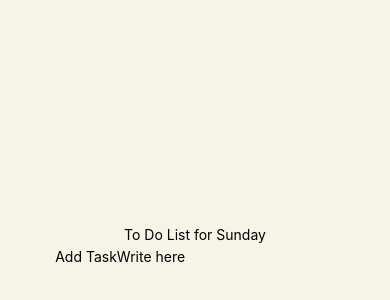
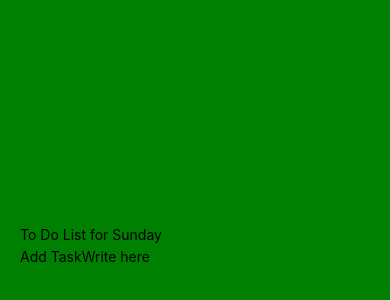
Before and after one commit to KarolyJ/ToDoList-App, a React Native app: screen / in a window 390 px wide. Shown: the part 174-474 px from the top of the page. Built offline with nearby package versions, Linux system fonts and the light colour scheme.

Commit message:
removed styles from container

```diff
--- a/App.js
+++ b/App.js
@@ -1,6 +1,5 @@
 import { StatusBar } from "expo-status-bar";
 import {
-  Button,
   StyleSheet,
   Text,
   TextInput,
@@ -10,10 +9,7 @@ import {
 } from "react-native";
 import { useState } from "react";
 
-import ListItem from "./components/ListItem";
-
 const today = new Date();
-let nextId = 0;
 
 function formatDate(date) {
   return new Intl.DateTimeFormat("en-US", { weekday: "long" }).format(date);
@@ -52,7 +48,7 @@ export default function App() {
   return (
     <View style={styles.container}>
       <Text style={styles.h1}>To Do List for {formatDate(today)}</Text>
-      <View style={styles.mainContainer}>
+      <View>
         <FlatList
           data={ToDoList}
           renderItem={renderItem}
@@ -78,9 +74,9 @@ export default function App() {
 const styles = StyleSheet.create({
   container: {
     flex: 1,
-    backgroundColor: "#f5f4e6",
-    alignItems: "center",
+    backgroundColor: "green",
     justifyContent: "center",
+    padding: 20,
   },
   mainContainer: {
     backgroundColor: "",
--- a/components/ListItem.js
+++ /dev/null
@@ -1,28 +0,0 @@
-import { View, StyleSheet, TouchableOpacity } from "react-native";
-import BouncyCheckbox from "react-native-bouncy-checkbox";
-import Icon from "react-native-vector-icons/FontAwesome";
-
-export default function ListItem({ ListText, delFromList }) {
-  return (
-    <View style={styles.ItemContainer}>
-      <BouncyCheckbox
-        size={25}
-        fillColor="red"
-        unfillColor="#FFFFFF"
-        text={ListText}
-        iconStyle={{ borderColor: "red" }}
-      />
-      <TouchableOpacity onPress={delFromList}>
-        <Icon name="close" size={20} style={{ marginLeft: 20 }} />
-      </TouchableOpacity>
-    </View>
-  );
-}
-
-const styles = StyleSheet.create({
-  ItemContainer: {
-    flexDirection: "row",
-    flexWrap: "wrap",
-    marginVertical: 5,
-  },
-});
```
